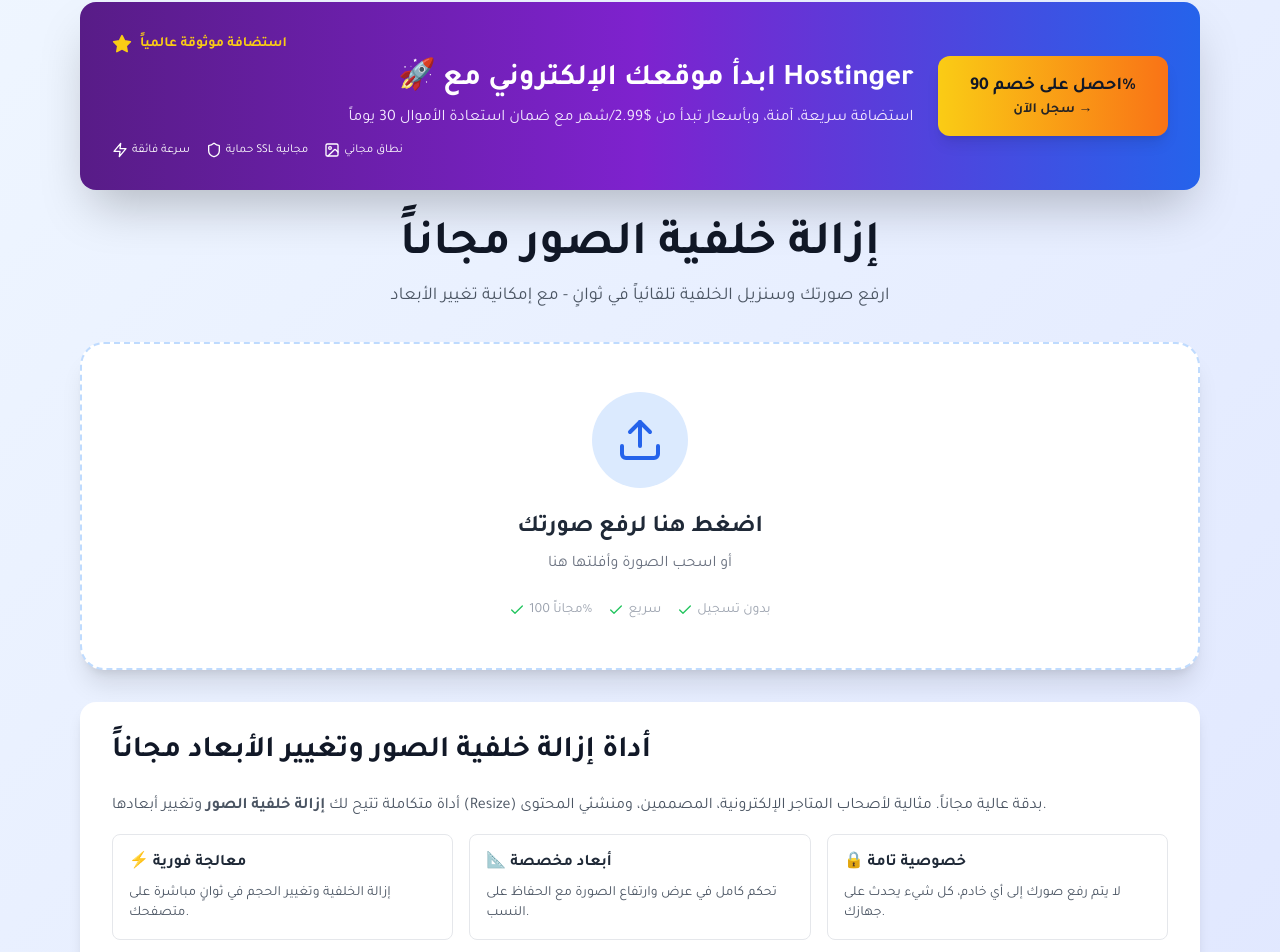
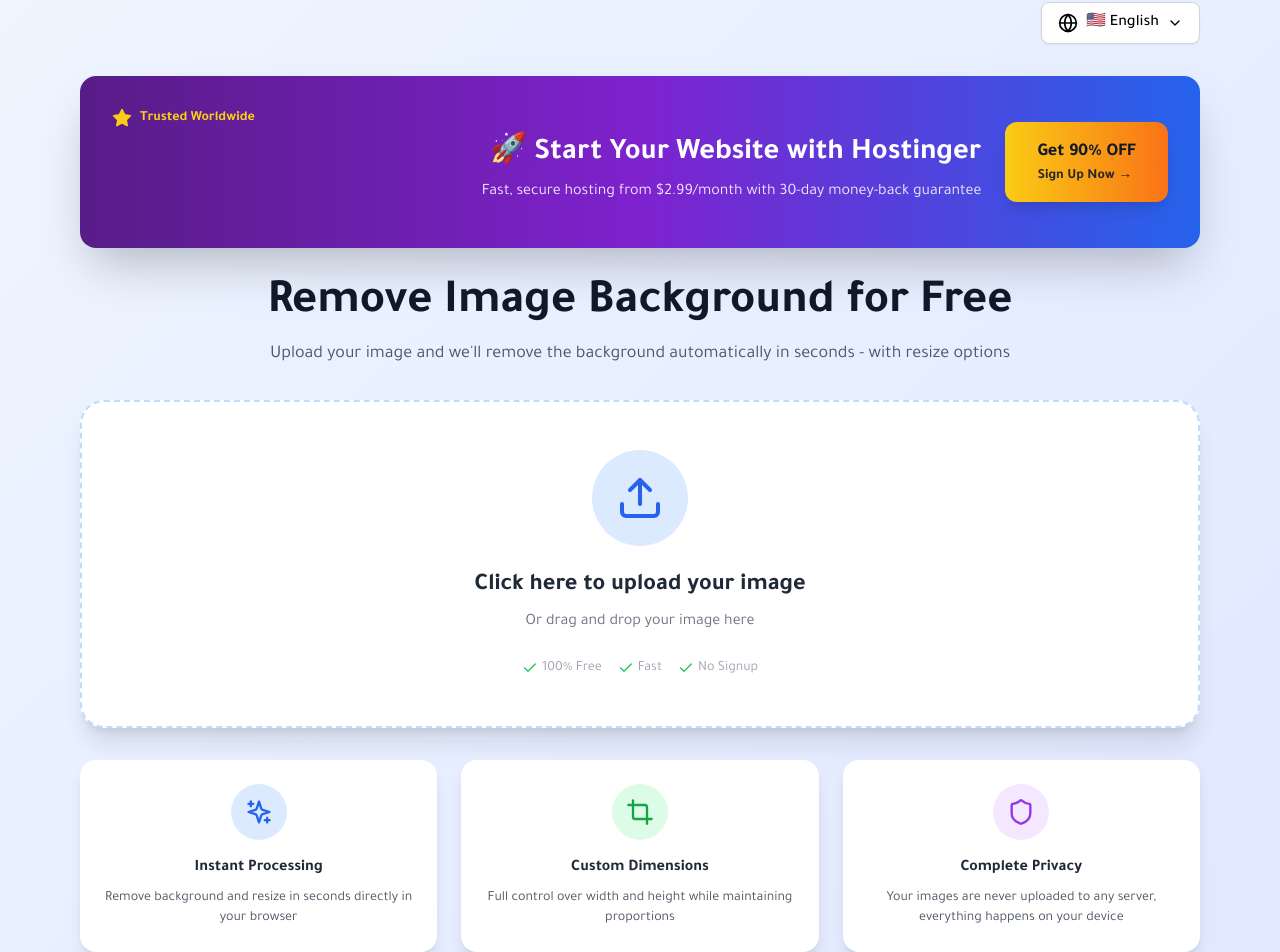
Before and after one commit to saif91alwasty-design/background-remover, a Next.js app: page / in a window 1280 px wide. Shown: the part 94-1046 px from the top of the page. Built offline with nearby package versions, Linux system fonts and the light colour scheme.

Commit message:
Update BackgroundRemover.tsx

```diff
--- a/components/BackgroundRemover.tsx
+++ b/components/BackgroundRemover.tsx
@@ -2,16 +2,19 @@
 
 import { useState, useRef } from 'react';
 import { Upload, Download, RotateCcw, Check, Sparkles, Star, Zap, Shield, Image as ImageIcon, Crop } from 'lucide-react';
+import { useLanguage } from '@/lib/language-context';
+import { getTranslation } from '@/lib/translations';
+import LanguageSwitcher from './LanguageSwitcher';
 
 export default function BackgroundRemover() {
+  const { lang } = useLanguage();
+  const t = (key: string) => getTranslation(lang, key);
+
   const [step, setStep] = useState<'upload' | 'processing' | 'result'>('upload');
   const [originalImage, setOriginalImage] = useState<string | null>(null);
   const [processedImage, setProcessedImage] = useState<string | null>(null);
-  const [selectedFile, setSelectedFile] = useState<File | null>(null);
   const [downloadFormat, setDownloadFormat] = useState<'png' | 'webp'>('png');
   const [downloadQuality, setDownloadQuality] = useState(100);
-
-  // متغيرات تغيير الأبعاد
   const [targetWidth, setTargetWidth] = useState<number>(0);
   const [targetHeight, setTargetHeight] = useState<number>(0);
   const [maintainRatio, setMaintainRatio] = useState<boolean>(true);
@@ -20,7 +23,6 @@ export default function BackgroundRemover() {
   const canvasRef = useRef<HTMLCanvasElement>(null);
 
   const handleImageSelect = (file: File) => {
-    setSelectedFile(file);
     const reader = new FileReader();
     reader.onload = (e) => {
       setOriginalImage(e.target?.result as string);
@@ -32,17 +34,14 @@ export default function BackgroundRemover() {
 
   const processImageAutomatically = (imageSrc: string) => {
     if (!canvasRef.current) return;
-
     const canvas = canvasRef.current;
     const ctx = canvas.getContext('2d')!;
     const img = new Image();
 
     img.onload = () => {
-      // حفظ الأبعاد الأصلية
       setOriginalDimensions({ w: img.width, h: img.height });
       setTargetWidth(img.width);
       setTargetHeight(img.height);
-
       canvas.width = img.width;
       canvas.height = img.height;
       ctx.drawImage(img, 0, 0);
@@ -50,64 +49,48 @@ export default function BackgroundRemover() {
       const imageData = ctx.getImageData(0, 0, canvas.width, canvas.height);
       const data = imageData.data;
 
-      // خوارزمية إزالة الخلفية
       for (let i = 0; i < data.length; i += 4) {
-        const r = data[i];
-        const g = data[i + 1];
-        const b = data[i + 2];
-        const brightness = (r + g + b) / 3;
-
-        if (brightness > 220) {
-          data[i + 3] = 0;
-        }
+        const brightness = (data[i] + data[i + 1] + data[i + 2]) / 3;
+        if (brightness > 220) data[i + 3] = 0;
       }
 
       ctx.putImageData(imageData, 0, 0);
       setProcessedImage(canvas.toDataURL('image/png'));
       setStep('result');
     };
-
     img.src = imageSrc;
   };
 
-  // منطق تغيير الأبعاد مع الحفاظ على النسبة
   const handleWidthChange = (value: number) => {
     setTargetWidth(value);
     if (maintainRatio && originalDimensions.w > 0) {
-      const ratio = originalDimensions.h / originalDimensions.w;
-      setTargetHeight(Math.round(value * ratio));
+      setTargetHeight(Math.round(value * (originalDimensions.h / originalDimensions.w)));
     }
   };
 
   const handleHeightChange = (value: number) => {
     setTargetHeight(value);
     if (maintainRatio && originalDimensions.h > 0) {
-      const ratio = originalDimensions.w / originalDimensions.h;
-      setTargetWidth(Math.round(value * ratio));
+      setTargetWidth(Math.round(value * (originalDimensions.w / originalDimensions.h)));
     }
   };
 
   const downloadImage = () => {
     if (!processedImage) return;
-
-    // إنشاء كانفاس جديد للأبعاد المطلوبة
     const resizeCanvas = document.createElement('canvas');
     resizeCanvas.width = targetWidth;
     resizeCanvas.height = targetHeight;
     const ctx = resizeCanvas.getContext('2d')!;
-
     const img = new Image();
     img.onload = () => {
-      // رسم الصورة المعالجة بالأبعاد الجديدة
       ctx.drawImage(img, 0, 0, targetWidth, targetHeight);
-
       const link = document.createElement('a');
       if (downloadFormat === 'webp') {
         link.href = resizeCanvas.toDataURL('image/webp', downloadQuality / 100);
-        link.download = `resized-no-bg-${targetWidth}x${targetHeight}-${Date.now()}.webp`;
+        link.download = `resized-${targetWidth}x${targetHeight}-${Date.now()}.webp`;
       } else {
         link.href = resizeCanvas.toDataURL('image/png');
-        link.download = `resized-no-bg-${targetWidth}x${targetHeight}-${Date.now()}.png`;
+        link.download = `resized-${targetWidth}x${targetHeight}-${Date.now()}.png`;
       }
       link.click();
     };
@@ -118,49 +101,42 @@ export default function BackgroundRemover() {
     setStep('upload');
     setOriginalImage(null);
     setProcessedImage(null);
-    setSelectedFile(null);
-    setDownloadFormat('png');
-    setDownloadQuality(100);
-    setTargetWidth(0);
-    setTargetHeight(0);
   };
 
   return (
     <div className="max-w-6xl mx-auto p-4 space-y-8">
       <canvas ref={canvasRef} className="hidden" />
 
-      {/* Banner Hostinger الاحترافي */}
-      <div className="bg-gradient-to-r from-purple-900 via-purple-700 to-blue-600 rounded-2xl p-6 md:p-8 text-white shadow-2xl hover:shadow-3xl transition-all duration-300 transform hover:-translate-y-1">
+      {/* شريط اللغة في الأعلى */}
+      <div className="flex justify-end">
+        <LanguageSwitcher />
+      </div>
+
+      {/* Banner Hostinger */}
+      <div className="bg-gradient-to-r from-purple-900 via-purple-700 to-blue-600 rounded-2xl p-6 md:p-8 text-white shadow-2xl">
         <div className="flex flex-col md:flex-row items-center justify-between gap-6">
           <div className="flex-1 text-center md:text-right">
             <div className="flex items-center justify-center md:justify-start gap-2 mb-2">
               <Star className="w-5 h-5 text-yellow-400 fill-yellow-400" />
-              <span className="text-yellow-400 font-bold text-sm">استضافة موثوقة عالمياً</span>
+              <span className="text-yellow-400 font-bold text-sm">Trusted Worldwide</span>
             </div>
-            <h2 className="text-2xl md:text-3xl font-bold mb-2">🚀 ابدأ موقعك الإلكتروني مع Hostinger</h2>
-            <p className="text-purple-100 text-sm md:text-base mb-3">استضافة سريعة، آمنة، وبأسعار تبدأ من $2.99/شهر مع ضمان استعادة الأموال 30 يوماً</p>
-            <div className="flex flex-wrap items-center justify-center md:justify-start gap-4 text-xs">
-              <span className="flex items-center gap-1"><Zap className="w-4 h-4" /> سرعة فائقة</span>
-              <span className="flex items-center gap-1"><Shield className="w-4 h-4" /> حماية SSL مجانية</span>
-              <span className="flex items-center gap-1"><ImageIcon className="w-4 h-4" /> نطاق مجاني</span>
-            </div>
+            <h2 className="text-2xl md:text-3xl font-bold mb-2">🚀 Start Your Website with Hostinger</h2>
+            <p className="text-purple-100 text-sm md:text-base mb-3">Fast, secure hosting from $2.99/month with 30-day money-back guarantee</p>
           </div>
-          <div className="flex-shrink-0">
-            <a href="https://www.hostinger.com?REFERRALCODE=DUWSAIF91G7J" target="_blank" rel="noopener noreferrer" className="inline-block bg-gradient-to-r from-yellow-400 to-orange-500 hover:from-yellow-500 hover:to-orange-600 text-gray-900 font-bold px-8 py-4 rounded-xl shadow-lg hover:shadow-xl transition-all transform hover:scale-105 text-center">
-              <div className="text-lg">احصل على خصم 90%</div>
-              <div className="text-sm opacity-90">سجل الآن →</div>
-            </a>
-          </div>
+          <a href="https://www.hostinger.com?REFERRALCODE=DUWSAIF91G7J" target="_blank" rel="noopener noreferrer" className="bg-gradient-to-r from-yellow-400 to-orange-500 text-gray-900 font-bold px-8 py-4 rounded-xl shadow-lg hover:scale-105 transition-transform">
+            <div className="text-lg">Get 90% OFF</div>
+            <div className="text-sm opacity-90">Sign Up Now →</div>
+          </a>
         </div>
       </div>
 
-      {/* العنوان الرئيسي */}
+      {/* العنوان */}
       <div className="text-center space-y-3">
-        <h1 className="text-4xl md:text-5xl font-bold text-gray-900">إزالة خلفية الصور مجاناً</h1>
-        <p className="text-lg text-gray-600">ارفع صورتك وسنزيل الخلفية تلقائياً في ثوانٍ - مع إمكانية تغيير الأبعاد</p>
+        <h1 className="text-4xl md:text-5xl font-bold text-gray-900">{t('title')}</h1>
+        <p className="text-lg text-gray-600">{t('subtitle')}</p>
       </div>
 
-      {/* الخطوة 1: رفع الصورة */}
+      {/* الخطوة 1: رفع */}
       {step === 'upload' && (
         <div className="bg-white rounded-3xl shadow-xl p-8 md:p-12 border-2 border-dashed border-blue-200 hover:border-blue-400 transition-all">
           <div onClick={() => document.getElementById('file-input')?.click()} className="cursor-pointer text-center space-y-6">
@@ -168,20 +144,20 @@ export default function BackgroundRemover() {
               <Upload className="w-12 h-12 text-blue-600" />
             </div>
             <div>
-              <h3 className="text-2xl font-bold text-gray-800 mb-2">اضغط هنا لرفع صورتك</h3>
-              <p className="text-gray-500">أو اسحب الصورة وأفلتها هنا</p>
+              <h3 className="text-2xl font-bold text-gray-800 mb-2">{t('uploadTitle')}</h3>
+              <p className="text-gray-500">{t('uploadSubtitle')}</p>
             </div>
-            <div className="flex items-center justify-center gap-4 text-sm text-gray-400">
-              <span className="flex items-center gap-1"><Check className="w-4 h-4 text-green-500" /> مجاناً 100%</span>
-              <span className="flex items-center gap-1"><Check className="w-4 h-4 text-green-500" /> سريع</span>
-              <span className="flex items-center gap-1"><Check className="w-4 h-4 text-green-500" /> بدون تسجيل</span>
+            <div className="flex items-center justify-center gap-4 text-sm text-gray-400 flex-wrap">
+              <span className="flex items-center gap-1"><Check className="w-4 h-4 text-green-500" /> {t('free')}</span>
+              <span className="flex items-center gap-1"><Check className="w-4 h-4 text-green-500" /> {t('fast')}</span>
+              <span className="flex items-center gap-1"><Check className="w-4 h-4 text-green-500" /> {t('noSignup')}</span>
             </div>
             <input id="file-input" type="file" accept="image/*" onChange={(e) => e.target.files?.[0] && handleImageSelect(e.target.files[0])} className="hidden" />
           </div>
         </div>
       )}
 
-      {/* الخطوة 2: جاري المعالجة */}
+      {/* الخطوة 2: معالجة */}
       {step === 'processing' && (
         <div className="bg-white rounded-3xl shadow-xl p-12 text-center space-y-6">
           <div className="relative w-24 h-24 mx-auto">
@@ -190,139 +166,111 @@ export default function BackgroundRemover() {
             <Sparkles className="absolute inset-0 m-auto w-10 h-10 text-blue-600 animate-pulse" />
           </div>
           <div>
-            <h3 className="text-2xl font-bold text-gray-800 mb-2">جاري إزالة الخلفية...</h3>
-            <p className="text-gray-500">يرجى الانتظار لحظة</p>
-          </div>
-          <div className="w-full max-w-md mx-auto bg-gray-200 rounded-full h-2">
-            <div className="bg-gradient-to-r from-blue-600 to-purple-600 h-2 rounded-full animate-pulse w-3/4" />
+            <h3 className="text-2xl font-bold text-gray-800 mb-2">{t('processing')}</h3>
+            <p className="text-gray-500">{t('wait')}</p>
           </div>
         </div>
       )}
 
-      {/* الخطوة 3: النتيجة */}
+      {/* الخطوة 3: نتيجة */}
       {step === 'result' && (
         <div className="space-y-6">
-          {/* عرض الصور */}
           <div className="grid md:grid-cols-2 gap-6">
             <div className="bg-white rounded-2xl shadow-lg p-6">
-              <h3 className="text-lg font-bold text-gray-800 mb-4 text-center">الصورة الأصلية</h3>
+              <h3 className="text-lg font-bold text-gray-800 mb-4 text-center">{t('original')}</h3>
               <img src={originalImage!} alt="Original" className="w-full rounded-xl" />
             </div>
             <div className="bg-white rounded-2xl shadow-lg p-6">
-              <h3 className="text-lg font-bold text-gray-800 mb-4 text-center">بعد إزالة الخلفية ✨</h3>
+              <h3 className="text-lg font-bold text-gray-800 mb-4 text-center">{t('result')}</h3>
               <div className="rounded-xl overflow-hidden border-2 border-gray-200" style={{ backgroundImage: 'linear-gradient(45deg, #e5e7eb 25%, transparent 25%), linear-gradient(-45deg, #e5e7eb 25%, transparent 25%), linear-gradient(45deg, transparent 75%, #e5e7eb 75%), linear-gradient(-45deg, transparent 75%, #e5e7eb 75%)', backgroundSize: '20px 20px' }}>
                 <img src={processedImage!} alt="Processed" className="w-full" />
               </div>
             </div>
           </div>
 
-          {/* خيارات تغيير الأبعاد والتحميل */}
+          {/* خيارات التحميل */}
           <div className="bg-gradient-to-r from-green-50 to-blue-50 rounded-2xl shadow-lg p-6 border-2 border-green-200">
             <h3 className="text-xl font-bold text-gray-800 mb-4 flex items-center gap-2">
               <Crop className="w-6 h-6" />
-              خيارات التحميل وتغيير الأبعاد
+              {t('resizeOptions')}
             </h3>
 
-            {/* قسم تغيير الأبعاد */}
             <div className="bg-white rounded-xl p-4 mb-6 border border-gray-200">
               <div className="flex items-center gap-2 mb-4">
-                <input
-                  type="checkbox"
-                  id="maintainRatio"
-                  checked={maintainRatio}
-                  onChange={(e) => setMaintainRatio(e.target.checked)}
-                  className="w-5 h-5 text-blue-600 rounded focus:ring-blue-500"
-                />
-                <label htmlFor="maintainRatio" className="text-sm font-semibold text-gray-700 cursor-pointer">
-                  الحفاظ على نسبة الأبعاد الأصلية (موصى به)
-                </label>
+                <input type="checkbox" id="ratio" checked={maintainRatio} onChange={(e) => setMaintainRatio(e.target.checked)} className="w-5 h-5" />
+                <label htmlFor="ratio" className="text-sm font-semibold text-gray-700">{t('maintainRatio')}</label>
               </div>
-
               <div className="grid grid-cols-2 gap-4">
                 <div>
-                  <label className="block text-sm font-semibold text-gray-700 mb-2">العرض (بكسل)</label>
-                  <input
-                    type="number"
-                    min="10"
-                    value={targetWidth}
-                    onChange={(e) => handleWidthChange(Number(e.target.value))}
-                    className="w-full px-4 py-3 border border-gray-300 rounded-lg focus:ring-2 focus:ring-blue-500 focus:border-blue-500 outline-none transition-all"
-                  />
+                  <label className="block text-sm font-semibold text-gray-700 mb-2">{t('width')}</label>
+                  <input type="number" min="10" value={targetWidth} onChange={(e) => handleWidthChange(Number(e.target.value))} className="w-full px-4 py-3 border rounded-lg" />
                 </div>
                 <div>
-                  <label className="block text-sm font-semibold text-gray-700 mb-2">الارتفاع (بكسل)</label>
-                  <input
-                    type="number"
-                    min="10"
-                    value={targetHeight}
-                    onChange={(e) => handleHeightChange(Number(e.target.value))}
-                    className="w-full px-4 py-3 border border-gray-300 rounded-lg focus:ring-2 focus:ring-blue-500 focus:border-blue-500 outline-none transition-all"
-                  />
+                  <label className="block text-sm font-semibold text-gray-700 mb-2">{t('height')}</label>
+                  <input type="number" min="10" value={targetHeight} onChange={(e) => handleHeightChange(Number(e.target.value))} className="w-full px-4 py-3 border rounded-lg" />
                 </div>
               </div>
-              <p className="text-xs text-gray-500 mt-2">الأبعاد الأصلية: {originalDimensions.w} × {originalDimensions.h} بكسل</p>
+              <p className="text-xs text-gray-500 mt-2">{t('originalDimensions')}: {originalDimensions.w} × {originalDimensions.h} px</p>
             </div>
 
-            {/* خيارات الصيغة والجودة */}
             <div className="grid md:grid-cols-2 gap-6 mb-6">
               <div>
-                <label className="block text-sm font-semibold text-gray-700 mb-2">صيغة الملف</label>
+                <label className="block text-sm font-semibold text-gray-700 mb-2">{t('format')}</label>
                 <div className="flex gap-3">
-                  <button onClick={() => setDownloadFormat('png')} className={`flex-1 px-4 py-3 rounded-lg font-semibold transition-all ${downloadFormat === 'png' ? 'bg-blue-600 text-white shadow-lg' : 'bg-white text-gray-700 hover:bg-gray-100'}`}>PNG (جودة عالية)</button>
-                  <button onClick={() => setDownloadFormat('webp')} className={`flex-1 px-4 py-3 rounded-lg font-semibold transition-all ${downloadFormat === 'webp' ? 'bg-blue-600 text-white shadow-lg' : 'bg-white text-gray-700 hover:bg-gray-100'}`}>WebP (حجم أصغر)</button>
+                  <button onClick={() => setDownloadFormat('png')} className={`flex-1 px-4 py-3 rounded-lg font-semibold ${downloadFormat === 'png' ? 'bg-blue-600 text-white' : 'bg-white text-gray-700'}`}>{t('png')}</button>
+                  <button onClick={() => setDownloadFormat('webp')} className={`flex-1 px-4 py-3 rounded-lg font-semibold ${downloadFormat === 'webp' ? 'bg-blue-600 text-white' : 'bg-white text-gray-700'}`}>{t('webp')}</button>
                 </div>
               </div>
               {downloadFormat === 'webp' && (
                 <div>
-                  <label className="block text-sm font-semibold text-gray-700 mb-2">الجودة: {downloadQuality}%</label>
-                  <input type="range" min="10" max="100" value={downloadQuality} onChange={(e) => setDownloadQuality(Number(e.target.value))} className="w-full h-2 bg-gray-200 rounded-lg appearance-none cursor-pointer accent-blue-600" />
+                  <label className="block text-sm font-semibold text-gray-700 mb-2">{t('quality')}: {downloadQuality}%</label>
+                  <input type="range" min="10" max="100" value={downloadQuality} onChange={(e) => setDownloadQuality(Number(e.target.value))} className="w-full" />
                 </div>
               )}
             </div>
 
-            {/* أزرار التحكم */}
             <div className="flex gap-4 justify-center flex-wrap">
-              <button onClick={downloadImage} className="px-8 py-4 bg-gradient-to-r from-green-600 to-emerald-600 text-white rounded-xl font-bold hover:from-green-700 hover:to-emerald-700 transition-all flex items-center gap-3 shadow-lg">
+              <button onClick={downloadImage} className="px-8 py-4 bg-gradient-to-r from-green-600 to-emerald-600 text-white rounded-xl font-bold flex items-center gap-3 shadow-lg">
                 <Download className="w-6 h-6" />
-                تحميل الصورة ({targetWidth}×{targetHeight})
+                {t('download')} ({targetWidth}×{targetHeight})
               </button>
-              <button onClick={reset} className="px-8 py-4 bg-gray-200 text-gray-700 rounded-xl font-bold hover:bg-gray-300 transition-all flex items-center gap-3">
+              <button onClick={reset} className="px-8 py-4 bg-gray-200 text-gray-700 rounded-xl font-bold flex items-center gap-3">
                 <RotateCcw className="w-6 h-6" />
-                صورة جديدة
+                {t('newImage')}
               </button>
             </div>
           </div>
         </div>
       )}
 
-      {/* محتوى SEO الغني (مختصر للحفاظ على الأداء) */}
-      <div className="bg-white rounded-2xl shadow-lg p-8 space-y-6 mt-12">
-        <h2 className="text-3xl font-bold text-gray-900">أداة إزالة خلفية الصور وتغيير الأبعاد مجاناً</h2>
-        <div className="prose prose-lg max-w-none text-gray-600 space-y-4">
-          <p>أداة متكاملة تتيح لك <strong>إزالة خلفية الصور</strong> وتغيير أبعادها (Resize) بدقة عالية مجاناً. مثالية لأصحاب المتاجر الإلكترونية، المصممين، ومنشئي المحتوى.</p>
-          <div className="grid md:grid-cols-3 gap-4">
-            <div className="border border-gray-200 rounded-lg p-4">
-              <h4 className="font-bold text-gray-800 mb-2">⚡ معالجة فورية</h4>
-              <p className="text-sm text-gray-600">إزالة الخلفية وتغيير الحجم في ثوانٍ مباشرة على متصفحك.</p>
-            </div>
-            <div className="border border-gray-200 rounded-lg p-4">
-              <h4 className="font-bold text-gray-800 mb-2">📐 أبعاد مخصصة</h4>
-              <p className="text-sm text-gray-600">تحكم كامل في عرض وارتفاع الصورة مع الحفاظ على النسب.</p>
-            </div>
-            <div className="border border-gray-200 rounded-lg p-4">
-              <h4 className="font-bold text-gray-800 mb-2">🔒 خصوصية تامة</h4>
-              <p className="text-sm text-gray-600">لا يتم رفع صورك إلى أي خادم، كل شيء يحدث على جهازك.</p>
-            </div>
+      {/* مميزات */}
+      <div className="grid md:grid-cols-3 gap-6 mt-12">
+        <div className="bg-white rounded-2xl p-6 shadow-lg text-center">
+          <div className="w-14 h-14 bg-blue-100 rounded-full flex items-center justify-center mx-auto mb-4">
+            <Sparkles className="w-7 h-7 text-blue-600" />
           </div>
+          <h3 className="font-bold text-gray-800 mb-2">{t('instant')}</h3>
+          <p className="text-sm text-gray-600">{t('instantDesc')}</p>
+        </div>
+        <div className="bg-white rounded-2xl p-6 shadow-lg text-center">
+          <div className="w-14 h-14 bg-green-100 rounded-full flex items-center justify-center mx-auto mb-4">
+            <Crop className="w-7 h-7 text-green-600" />
+          </div>
+          <h3 className="font-bold text-gray-800 mb-2">{t('customSize')}</h3>
+          <p className="text-sm text-gray-600">{t('customSizeDesc')}</p>
+        </div>
+        <div className="bg-white rounded-2xl p-6 shadow-lg text-center">
+          <div className="w-14 h-14 bg-purple-100 rounded-full flex items-center justify-center mx-auto mb-4">
+            <Shield className="w-7 h-7 text-purple-600" />
+          </div>
+          <h3 className="font-bold text-gray-800 mb-2">{t('privacy')}</h3>
+          <p className="text-sm text-gray-600">{t('privacyDesc')}</p>
         </div>
       </div>
 
-      {/* Footer SEO */}
+      {/* Footer */}
       <div className="bg-gray-100 rounded-2xl p-8 text-center text-gray-600">
-        <p className="mb-4 text-sm">
-          <strong>الكلمات المفتاحية:</strong> إزالة خلفية الصور، تغيير حجم الصور، background remover, image resizer, png transparent, webp converter
-        </p>
-        <p className="text-xs">© {new Date().getFullYear()} أداة إزالة خلفية الصور - جميع الحقوق محفوظة</p>
+        <p className="text-sm">© {new Date().getFullYear()} Free Background Remover - All rights reserved</p>
       </div>
     </div>
   );
```
